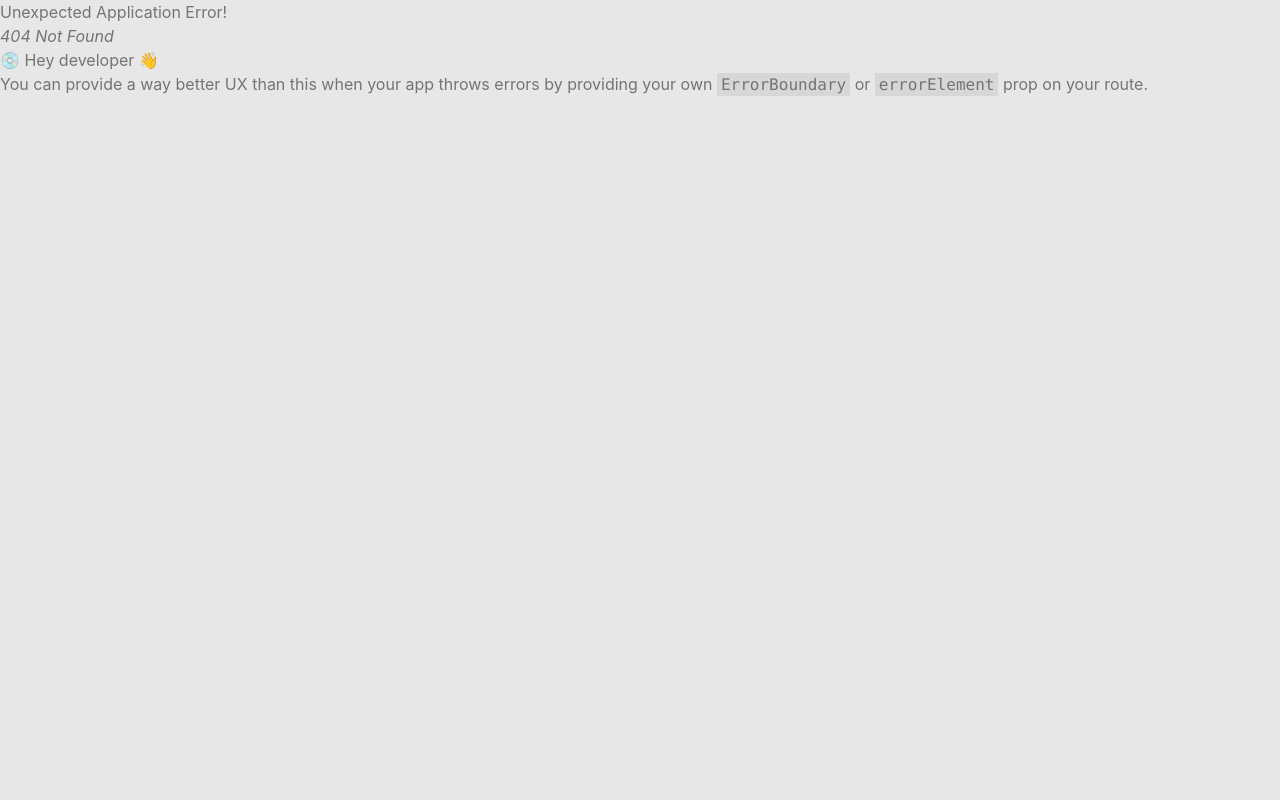
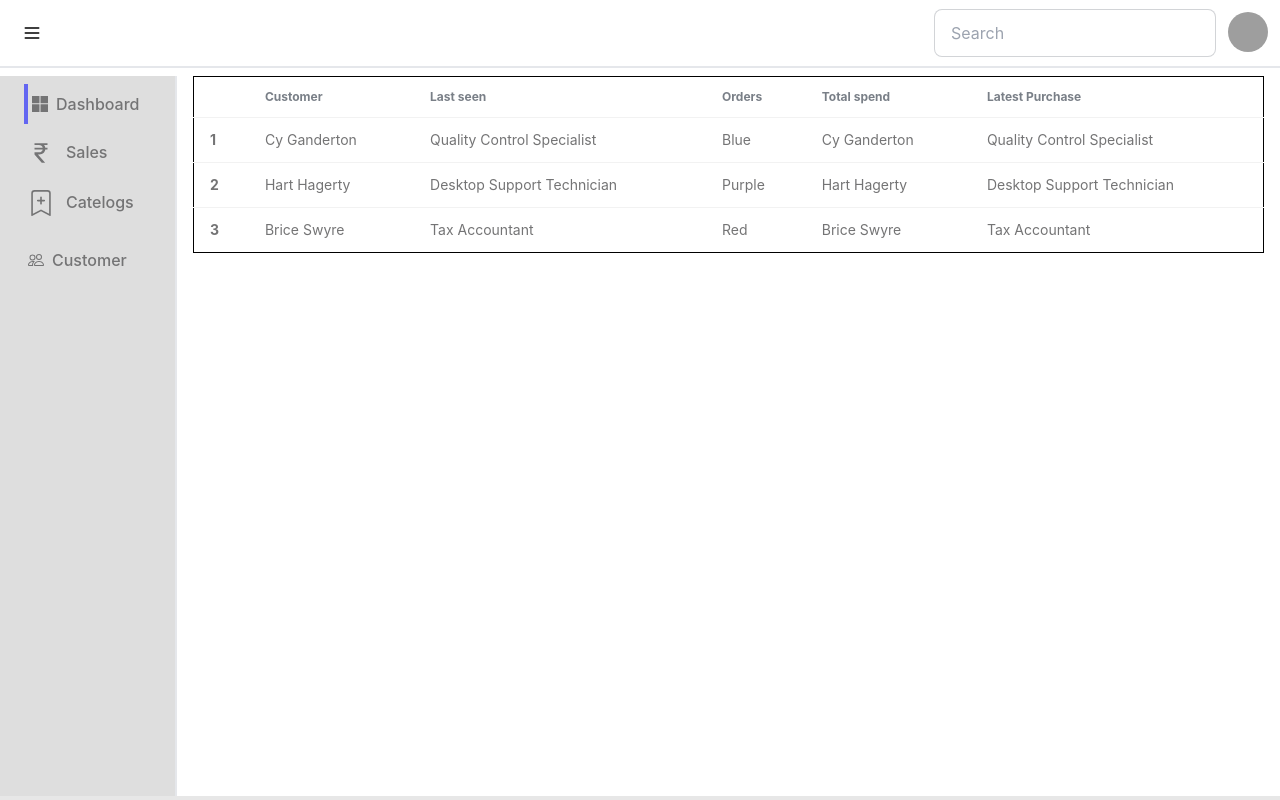
Before and after one commit to rudhi-mallik-2001/apsensyscare-admin, a React (Vite) app: page /customers in a window 1280 px wide. Before the commit this address had no page. Built offline with nearby package versions, Linux system fonts and the light colour scheme; sample sign-in values are in the browser's storage; grey boxes are pictures that could not be loaded.

Commit message:
add size

```diff
--- a/src/api/Api.js
+++ b/src/api/Api.js
@@ -109,3 +109,8 @@ export const Updatestatus = async (data) => {
         .post("http://apsensyscare.com/backend_api/statusupdate", data)
         .then((response) => response.data)
 };
+export const Addsize = async (data) => {
+    return await axios
+        .post("http://apsensyscare.com/backend_api/Addsize", data)
+        .then((response) => response.data)
+};
--- a/src/components/index.js
+++ b/src/components/index.js
@@ -6,6 +6,7 @@ import Categories from './pages/category/Categories.jsx'
 import CategoryEdit from './pages/category/CategoryEdit.jsx'
 import Input from '../others/Input.jsx'
 import Image from '../others/Image.jsx'
+import Coustemers from './pages/coustemers/Coustemers.jsx'
 import ProductDetailsEdit from './pages/product/ProductDetailsEdit.jsx'
 import Addproductvarities from './pages/product/Addproductvarities.jsx'
 import CategoryDetailsEdit from './pages/category/CategoryDetailsEdit.jsx'
@@ -13,9 +14,9 @@ import Addcategorycont from './pages/category/CategoryDetailsEdit.jsx'
 import SingelOrder from './pages/order/SingelOrder.jsx'
 import SignIn from './user/SignIn.jsx'
 import Commands from './pages/commands/Commands.jsx'
-import { fetchProducts, fetchAllProducts, fetchAllCategory,fetchProductdetailsById,updateProductsById,updateCategoryById,fetchCategoryById,Addcategory,uploadImage,getProductSizes,fetchSize,addvarity,imagMagnifing,deleteproductvarity,Addproduct,fetchUser,fetchorderDetails,orderCommand,Updatestatus} from '../api/Api'
+import { fetchProducts, fetchAllProducts, fetchAllCategory,fetchProductdetailsById,updateProductsById,updateCategoryById,fetchCategoryById,Addcategory,uploadImage,getProductSizes,fetchSize,addvarity,imagMagnifing,deleteproductvarity,Addproduct,fetchUser,fetchorderDetails,orderCommand,Updatestatus,Addsize} from '../api/Api'
 
 
 
 
-export { UpperBar, SideBar, ProductsCont, Categories, ProductEdit,CategoryEdit, fetchProducts, fetchAllProducts, fetchAllCategory,fetchProductdetailsById,Input,ProductDetailsEdit,updateProductsById,CategoryDetailsEdit,updateCategoryById,fetchCategoryById,uploadImage,Addcategory,Addcategorycont,Image,getProductSizes,fetchSize,Addproductvarities,addvarity,imagMagnifing,deleteproductvarity,Addproduct,SignIn,fetchUser,Commands,SingelOrder,fetchorderDetails,orderCommand,Updatestatus}
+export { UpperBar, SideBar, ProductsCont, Categories, ProductEdit,CategoryEdit, fetchProducts, fetchAllProducts, fetchAllCategory,fetchProductdetailsById,Input,ProductDetailsEdit,updateProductsById,CategoryDetailsEdit,updateCategoryById,fetchCategoryById,uploadImage,Addcategory,Addcategorycont,Image,getProductSizes,fetchSize,Addproductvarities,addvarity,imagMagnifing,deleteproductvarity,Addproduct,SignIn,fetchUser,Commands,SingelOrder,fetchorderDetails,orderCommand,Updatestatus,Coustemers,Addsize}
--- a/src/components/layouts/SideBar.jsx
+++ b/src/components/layouts/SideBar.jsx
@@ -4,19 +4,20 @@ import { Link } from 'react-router-dom'
 const SideBar = () => {
 
     const [selectedItem, setSelectedItem] = useState({
-        current:"dashboard",
-        order:false,
-        product:false,
-        category:false,
-        dashboard:true
+        current: "dashboard",
+        order: false,
+        product: false,
+        category: false,
+        customer: false,
+        dashboard: true
     });
-    const sidebarClick=(click)=>{
-        const current=selectedItem.current
-        setSelectedItem((prev)=>({...prev,[click]:true,[current]:false,current:click}))
+    const sidebarClick = (click) => {
+        const current = selectedItem.current;
+        setSelectedItem((prev) => ({ ...prev, [click]: true, [current]: false, current: click }))
     }
     return (
         <div className='w-[200px] flex flex-col bg-[#dedede] border-r-2 p-2 pl-[24px] gap-2 font-medium'>
-            <Link to="/" className={`w-full flex flex-row justify-start items-center gap-2 cursor-pointer hover:bg-[#f6f6f6] py-2 px-1 ${selectedItem.dashboard===true? "border-l-4  border-indigo-500" : ""}`} onClick={() => sidebarClick("dashboard")}>
+            <Link to="/" className={`w-full flex flex-row justify-start items-center gap-2 cursor-pointer hover:bg-[#f6f6f6] py-2 px-1 ${selectedItem.dashboard === true ? "border-l-4  border-indigo-500" : ""}`} onClick={() => sidebarClick("dashboard")}>
                 <div>
                     <svg xmlns="http://www.w3.org/2000/svg" width="16" height="16" fill="#747475" className="bi bi-microsoft" viewBox="0 0 16 16">
                         <path d="M7.462 0H0v7.19h7.462zM16 0H8.538v7.19H16zM7.462 8.211H0V16h7.462zm8.538 0H8.538V16H16z" />
@@ -40,7 +41,7 @@ const SideBar = () => {
                         Sales
                     </div>
                     <div className="collapse-content flex flex-col gap-2 py-0">
-                        <Link to="/commands" className={`w-full flex flex-row justify-start items-center gap-2 cursor-pointer hover:bg-[#f6f6f6] py-2 px-1 ${selectedItem.order===true? "border-l-4  border-indigo-500" : ""}`} onClick={()=>sidebarClick("order")}>
+                        <Link to="/commands" className={`w-full flex flex-row justify-start items-center gap-2 cursor-pointer hover:bg-[#f6f6f6] py-2 px-1 ${selectedItem.order === true ? "border-l-4  border-indigo-500" : ""}`} onClick={() => sidebarClick("order")}>
                             <span>
                                 <svg xmlns="http://www.w3.org/2000/svg" width="20" height="20" fill="currentColor" className="bi bi-stickies" viewBox="0 0 16 16">
                                     <path d="M1.5 0A1.5 1.5 0 0 0 0 1.5V13a1 1 0 0 0 1 1V1.5a.5.5 0 0 1 .5-.5H14a1 1 0 0 0-1-1z" />
@@ -75,7 +76,7 @@ const SideBar = () => {
                         Catelogs
                     </div>
                     <div className="collapse-content flex flex-col gap-2 py-0">
-                        <Link to="/products" className={`w-full flex flex-row justify-start items-center gap-2 cursor-pointer hover:bg-[#f6f6f6] py-2 px-1 ${selectedItem.product===true? "border-l-4  border-indigo-500" : ""}`} onClick={()=>sidebarClick("product")}>
+                        <Link to="/products" className={`w-full flex flex-row justify-start items-center gap-2 cursor-pointer hover:bg-[#f6f6f6] py-2 px-1 ${selectedItem.product === true ? "border-l-4  border-indigo-500" : ""}`} onClick={() => sidebarClick("product")}>
                             <span>
                                 <svg xmlns="http://www.w3.org/2000/svg" width="20" height="20" fill="currentColor" className="bi bi-stickies" viewBox="0 0 16 16">
                                     <path d="M1.5 0A1.5 1.5 0 0 0 0 1.5V13a1 1 0 0 0 1 1V1.5a.5.5 0 0 1 .5-.5H14a1 1 0 0 0-1-1z" />
@@ -84,7 +85,7 @@ const SideBar = () => {
                             </span>
                             Products
                         </Link>
-                        <Link to={'/category'} className={`w-full flex flex-row justify-start items-center gap-2 cursor-pointer hover:bg-[#f6f6f6] py-2 px-1 ${selectedItem.category===true? "border-l-4  border-indigo-500" : ""}`} onClick={()=>sidebarClick("category")}>
+                        <Link to={'/category'} className={`w-full flex flex-row justify-start items-center gap-2 cursor-pointer hover:bg-[#f6f6f6] py-2 px-1 ${selectedItem.category === true ? "border-l-4  border-indigo-500" : ""}`} onClick={() => sidebarClick("category")}>
                             <span>
                                 <svg xmlns="http://www.w3.org/2000/svg" width="20" height="20" fill="currentColor" className="bi bi-bookmarks" viewBox="0 0 16 16">
                                     <path d="M2 4a2 2 0 0 1 2-2h6a2 2 0 0 1 2 2v11.5a.5.5 0 0 1-.777.416L7 13.101l-4.223 2.815A.5.5 0 0 1 2 15.5zm2-1a1 1 0 0 0-1 1v10.566l3.723-2.482a.5.5 0 0 1 .554 0L11 14.566V4a1 1 0 0 0-1-1z" />
@@ -96,18 +97,22 @@ const SideBar = () => {
                     </div>
                 </div>
             </div>
-            {/* <div className='w-full flex flex-row justify-start items-center gap-2'>
+            <div className='w-full flex flex-row justify-start items-center gap-2'>
                 <div className="collapse py-2">
                     <input type="checkbox" className='min-h-0' />
-                    <div className="flex flex-row collapse-title min-h-0 p-0 gap-2">
-                        <div className='w-auto '>
-                            <svg xmlns="http://www.w3.org/2000/svg" width="26" height="26" fill="currentColor" className="bi bi-currency-rupee" viewBox="0 0 16 16">
-                                <path d="M4 3.06h2.726c1.22 0 2.12.575 2.325 1.724H4v1.051h5.051C8.855 7.001 8 7.558 6.788 7.558H4v1.317L8.437 14h2.11L6.095 8.884h.855c2.316-.018 3.465-1.476 3.688-3.049H12V4.784h-1.345c-.08-.778-.357-1.335-.793-1.732H12V2H4z" />
+                    <Link to="/customers" className={`w-full flex flex-row justify-start items-center gap-2 cursor-pointer hover:bg-[#f6f6f6] py-2 px-1 ${selectedItem.customer === true ? "border-l-4  border-indigo-500" : ""}`} onClick={() => sidebarClick("customer")}>
+                        <div>
+                            <svg xmlns="http://www.w3.org/2000/svg" width="16" height="16" fill="currentColor" class="bi bi-people" viewBox="0 0 16 16">
+                                <path d="M15 14s1 0 1-1-1-4-5-4-5 3-5 4 1 1 1 1zm-7.978-1L7 12.996c.001-.264.167-1.03.76-1.72C8.312 10.629 9.282 10 11 10c1.717 0 2.687.63 3.24 1.276.593.69.758 1.457.76 1.72l-.008.002-.014.002zM11 7a2 2 0 1 0 0-4 2 2 0 0 0 0 4m3-2a3 3 0 1 1-6 0 3 3 0 0 1 6 0M6.936 9.28a6 6 0 0 0-1.23-.247A7 7 0 0 0 5 9c-4 0-5 3-5 4q0 1 1 1h4.216A2.24 2.24 0 0 1 5 13c0-1.01.377-2.042 1.09-2.904.243-.294.526-.569.846-.816M4.92 10A5.5 5.5 0 0 0 4 13H1c0-.26.164-1.03.76-1.724.545-.636 1.492-1.256 3.16-1.275ZM1.5 5.5a3 3 0 1 1 6 0 3 3 0 0 1-6 0m3-2a2 2 0 1 0 0 4 2 2 0 0 0 0-4" />
                             </svg>
                         </div>
-                        Coustomers
-                    </div>
-                    <div className="collapse-content flex flex-col gap-2">
+                        <div>
+                            <p>
+                                Customer
+                            </p>
+                        </div>
+                    </Link>
+                    {/* <div className="collapse-content flex flex-col gap-2">
                         <div className='flex flex-row gap-2 cursor-pointer pt-3'>
                             <span>
                                 <svg xmlns="http://www.w3.org/2000/svg" width="20" height="20" fill="currentColor" className="bi bi-stickies" viewBox="0 0 16 16">
@@ -126,9 +131,9 @@ const SideBar = () => {
                             </span>
                             Category
                         </div>
-                    </div>
+                    </div> */}
                 </div>
-            </div> */}
+            </div>
 
 
         </div>
--- a/src/components/pages/category/Addcategorycont.jsx
+++ b/src/components/pages/category/Addcategorycont.jsx
@@ -27,22 +27,8 @@ function Addcategorycont() {
                             <AddCategoryDetailsEdit />
                         </div>
                     </div>
-                    <input ref={ref} type="radio" name="my_tabs_2" role="tab" className="tab" aria-label="varity and sizing"
-                        readOnly checked={categoryclick === '3' ? true : false}
-                        onClick={() => handelclick('3')} />
-                    <div role="tabpanel" className="tab-content bg-base-100 border-base-300 rounded-box rounded-b-[0px] ">
-                        <div className='w-full  flex flex-col justify-start items-start gap-2 p-6'>
-                            {/* components */}
-                        </div>
-                    </div>
-                    <input type="radio" name="my_tabs_2" role="tab" className="tab !w-max" aria-label="Magnifying Images"
-                        readOnly
-                        checked={categoryclick === '4' ? true : false}
-                        onClick={() => handelclick('4')}
-                    />
-                    <div role="tabpanel" className="tab-content bg-base-100 border-base-300 rounded-box rounded-b-[0px] p-6">
-                        {/* components */}
-                    </div>
+
+
                 </div>
                 <div className='flex flex-row justify-between bg-[#d9d9d9] px-6 py-3 rounded-b-[10px]'>
                     {/* <button className="btn btn-sm btn-success">Success</button> */}
--- /dev/null
+++ b/src/components/pages/category/Addproductsize.jsx
@@ -0,0 +1,44 @@
+import React, {  useState } from 'react'
+import { Input,Addsize } from '../../index'
+import { toast } from 'react-toastify'
+
+
+export default function Addproductsize() {
+    const size={
+        size_value:""
+    }
+    const [sizeadd, setSizeadd] = useState(size)
+    const Addsizeclick=()=>{
+            console.log("clicking");
+            if(sizeadd.size_value!=""){
+                Addsize(sizeadd).then((res)=>{
+                    toast.success('Update Success')
+                    setSizeadd(size)
+                })
+            }else{
+                toast.warn("check")
+            }
+        console.log("submitted", sizeadd);
+
+    }
+    const handlesize = (val, key) => {
+        setSizeadd((prev) => ({ ...prev, [key]: val }))
+    }
+    return (
+        <div className='w-[98%] p-2 flex flex-row  gap-4 border rounded-md gap-y-6'>
+            <div className='w-[50%]'>
+                <Input
+                    label="Enter Size*"
+                    placeholder="Enter Product Size"
+                    type="text"
+
+                    onChange={(e) => handlesize(e.target.value, 'size_value')}
+                />
+
+            </div>
+            <div className='w-full h-[50px] flex  items-center mt-4'>
+                    <button type='button' className="btn btn-sm btn-success" onClick={Addsizeclick}>Add Size </button>
+                </div>
+        </div>
+    )
+}
--- /dev/null
+++ b/src/components/pages/coustemers/Coustemers.jsx
@@ -0,0 +1,10 @@
+import React from 'react'
+import Customertable from './Customertable'
+
+export default function Coustemers() {
+  return (
+    <div className='w-full px-4'>
+        <Customertable/>
+    </div>
+  )
+}
--- /dev/null
+++ b/src/components/pages/coustemers/Customertable.jsx
@@ -0,0 +1,50 @@
+import React from 'react'
+
+export default function Customertable() {
+    return (
+        <div className="w-full">
+            <table className="table border border-black ">
+                <thead>
+                    <tr>
+                        <th></th>
+                        <th>Customer</th>
+                        <th>Last seen</th>
+                        <th>Orders</th>
+                        <th>Total spend</th>
+                        <th>Latest Purchase</th>
+
+                    </tr>
+                </thead>
+                <tbody>
+                    <tr className="hover">
+                        <th>1</th>
+                        <td>Cy Ganderton</td>
+                        <td>Quality Control Specialist</td>
+                        <td>Blue</td>
+                        <td>Cy Ganderton</td>
+                        <td>Quality Control Specialist</td>
+
+                    </tr>
+                    <tr className="hover">
+                        <th>2</th>
+                        <td>Hart Hagerty</td>
+                        <td>Desktop Support Technician</td>
+                        <td>Purple</td>
+                        <td>Hart Hagerty</td>
+                        <td>Desktop Support Technician</td>
+
+                    </tr>
+                    <tr className="hover">
+                        <th>3</th>
+                        <td>Brice Swyre</td>
+                        <td>Tax Accountant</td>
+                        <td>Red</td>
+                        <td>Brice Swyre</td>
+                        <td>Tax Accountant</td>
+
+                    </tr>
+                </tbody>
+            </table>
+        </div>
+    )
+}
--- a/src/components/pages/product/Products.jsx
+++ b/src/components/pages/product/Products.jsx
@@ -16,8 +16,9 @@ const Products = ({ filterItem }) => {
   }, [filterItem])
   return (
     <div className='w-[calc(100%_-_200px)] flex flex-row flex-wrap justify-start items-start content-start gap-2 bg-[#fff] px-2'>
-      <div className='w-[100%] border rounded-md p-2 flex justify-end  gap-y-2 mb-2'>
-        <Link className="w-[10%] flex flex-row justify-around cursor-pointer rounded-md hover:bg-[#ffb356] hover:text-[#fff] py-1" to={'/add-product'}>Add Product</Link>
+      <div className='w-[100%] border rounded-md p-2 flex flex-row justify-end  gap-y-2 mb-2'>
+        <Link className="w-[10%] flex flex-row justify-around cursor-pointer rounded-md hover:bg-[#ffb356] hover:border border-black hover:text-[#fff] py-1 gap-2" to={'/add-size'}>Add Size</Link>
+        <Link className="w-[10%] flex flex-row justify-around cursor-pointer rounded-md hover:bg-[#ffb356] hover:border border-black hover:text-[#fff] py-1 gap-2" to={'/add-product'}>Add Product</Link>
       </div>
       <div className='flex flex-row flex-wrap justify-start items-start content-start gap-2'>
         {
--- a/src/main.jsx
+++ b/src/main.jsx
@@ -4,10 +4,11 @@ import App from './App.jsx'
 import './index.css'
 import Layout from './Layout.jsx'
 import { Route,  RouterProvider, createBrowserRouter, createRoutesFromElements } from 'react-router-dom'
-import { Categories, ProductsCont, ProductEdit, CategoryEdit, SignIn, Commands, SingelOrder } from './components/index.js'
+import { Categories, ProductsCont, ProductEdit, CategoryEdit, SignIn, Commands, SingelOrder, Coustemers } from './components/index.js'
 import Addcategorycont from './components/pages/category/Addcategorycont.jsx'
 import Addproductcont from './components/pages/product/Addproductcont.jsx'
 import { checkTokenLoader } from './utils/utils.js'
+import Addproductsize from './components/pages/category/Addproductsize.jsx'
 
 const router = createBrowserRouter(
   createRoutesFromElements(
@@ -18,10 +19,12 @@ const router = createBrowserRouter(
         <Route path='products/:id' element={<ProductsCont />} />
         <Route path='category' element={<Categories />} />
         <Route path='orders' element={<Categories />} />
+        <Route path='customers' element={<Coustemers/>}/>
       <Route path='products/edit/:id' element={<ProductEdit />} />
         <Route path='category/edit/:id' element={<CategoryEdit />} />
         <Route path='add-category' element={<Addcategorycont />} />
         <Route path='add-product' element={<Addproductcont />} />
+        <Route path='add-size' element={<Addproductsize />} />
         <Route path='commands' element={<Commands />} />
         <Route path='commands/orders/:id' element={<SingelOrder />} />
       </Route>
```
Also changed, not shown: src/components/pages/product/Sizingtable.jsx (+4 -4 lines).
